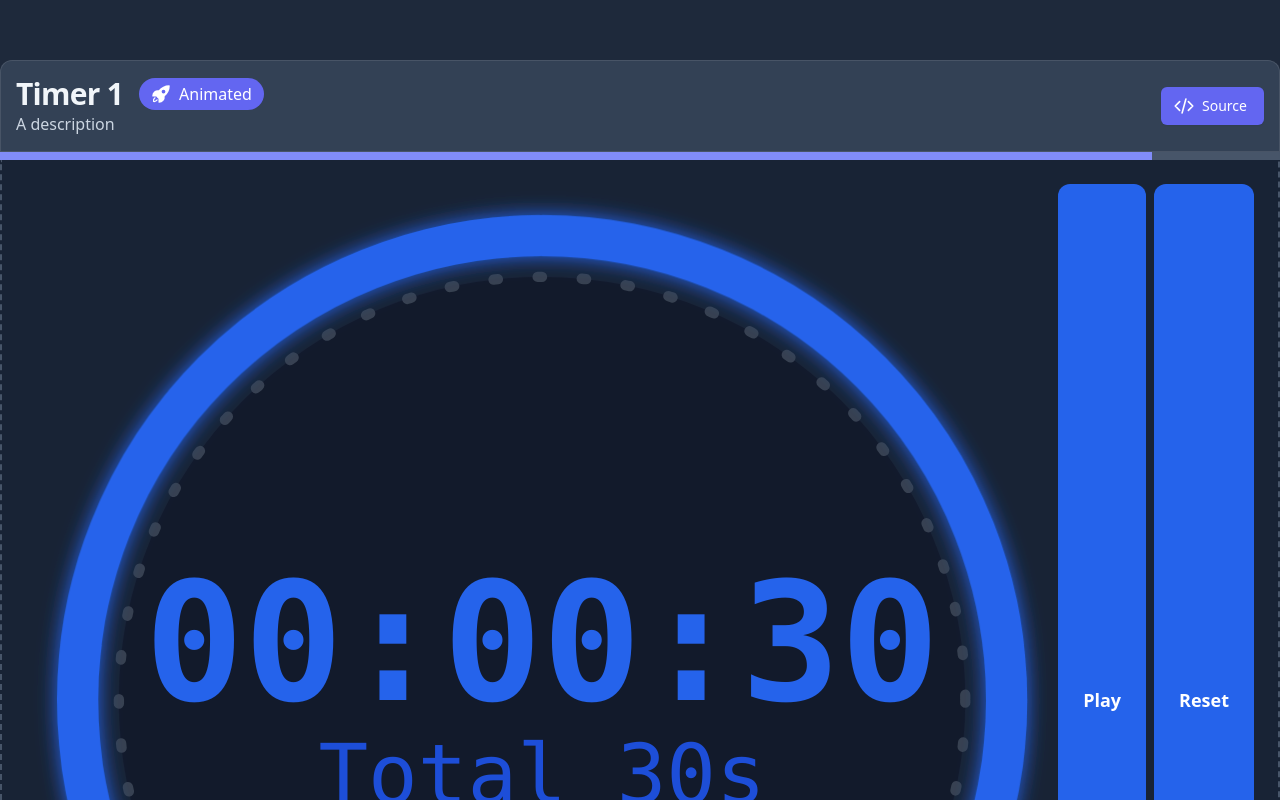
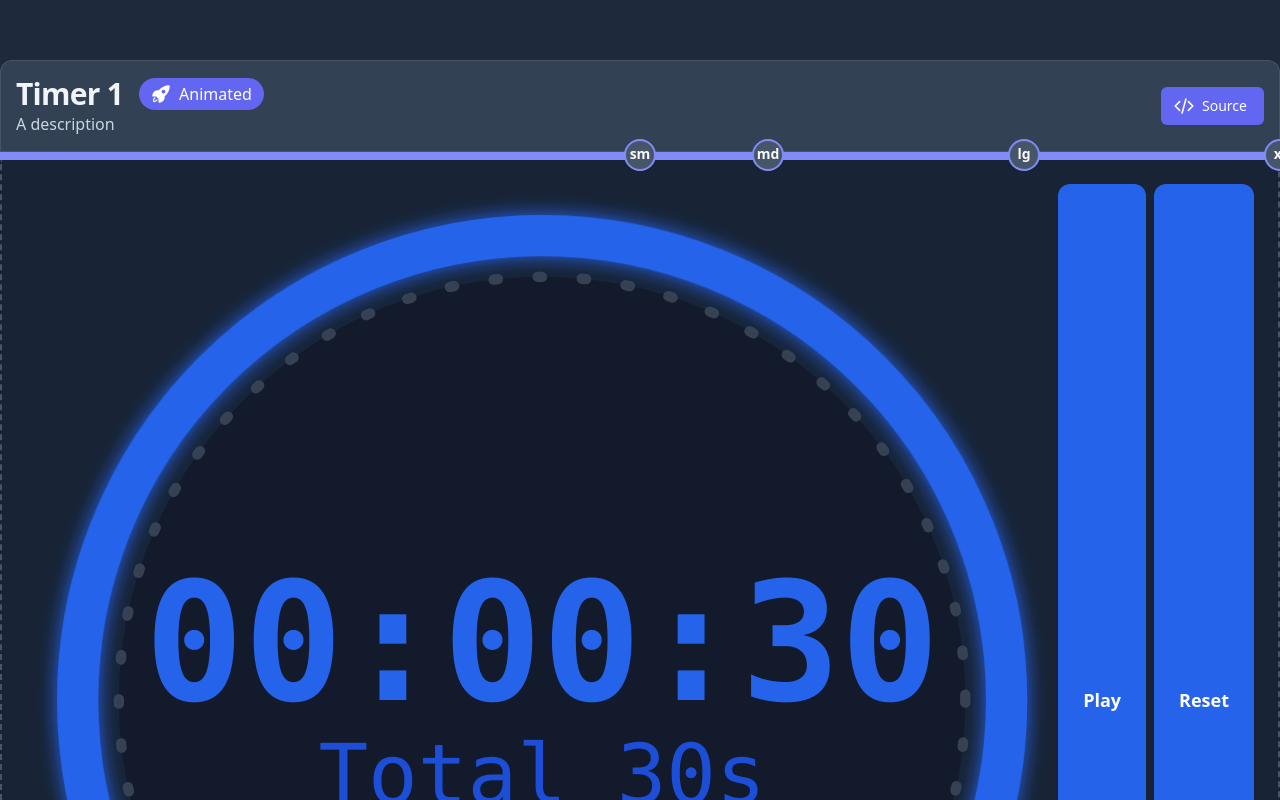
Before and after one commit to ZEBAS204/professional-looking-timers, a React (Vite) app: page / in a window 1280 px wide. Shown: the part 880-1680 px from the top of the page. Built offline with nearby package versions, Linux system fonts and the light colour scheme.

Commit message:
Show media breakpoints in showcase

```diff
--- a/src/components/atoms/resizable/resizable.module.css
+++ b/src/components/atoms/resizable/resizable.module.css
@@ -1,11 +1,19 @@
 .resizable {
-  @apply flex relative;
+	@apply flex relative;
 }
 
 .resizeHandle {
-  @apply absolute inset-y-0 left-full hidden cursor-ew-resize items-center px-2 sm:flex;
+	@apply absolute inset-y-0 left-full hidden cursor-ew-resize items-center px-2 sm:flex;
 }
 
 .resizeHandleIcon {
-  @apply h-8 w-1.5 rounded-full bg-slate-400 hover:bg-slate-300 transition duration-200;
+	@apply h-8 w-1.5 rounded-full bg-slate-400 hover:bg-slate-300 transition duration-200;
 }
+
+.breakpoint_active {
+	@apply flex absolute top-[-13px] border-2 bg-slate-600 rounded-full h-8 w-8 text-sm justify-center z-10 border-indigo-400;
+}
+
+.breakpoint_disabled {
+	@apply flex absolute top-[-13px] border-2 bg-slate-600 rounded-full h-8 w-8 text-sm justify-center z-10 border-slate-600;
+}
--- a/src/components/atoms/resizable/resizable.tsx
+++ b/src/components/atoms/resizable/resizable.tsx
@@ -2,6 +2,50 @@ import { useState, useEffect } from 'react'
 import { Resizable as ResizableComponent } from 'react-resizable'
 
 import styles from './resizable.module.css'
+
+const BREAKPOINTS = [
+	{
+		short_name: 'sm',
+		name: 'Extra small devices',
+		size: 640,
+	},
+	{
+		short_name: 'md',
+		name: 'Small devices',
+		size: 768,
+	},
+	{
+		short_name: 'lg',
+		name: 'Medium devices',
+		size: 1024,
+	},
+	{
+		short_name: 'xl',
+		name: 'Large devices',
+		size: 1280,
+	},
+]
+
+const Breakpoints = ({ width }) => (
+	<>
+		{BREAKPOINTS.map(({ short_name, name, size }) => (
+			<div
+				key={short_name}
+				title={name}
+				className={
+					width + 16 >= size
+						? styles.breakpoint_active
+						: styles.breakpoint_disabled
+				}
+				style={{ left: `${size - 16}px` }}
+			>
+				<span className="text-slate-50 font-bold absolute top-[10%]">
+					{short_name}
+				</span>
+			</div>
+		))}
+	</>
+)
 
 const ResizeHandle = (_, ref) => (
 	<div ref={ref} className={styles.resizeHandle}>
@@ -9,7 +53,11 @@ const ResizeHandle = (_, ref) => (
 	</div>
 )
 
-const Resizable = ({ children, initialWidth, ...props }) => {
+const ResizableWithBreakpoints = ({ children, ...props }) => {
+	return <ResizableComponent {...props}>{children}</ResizableComponent>
+}
+
+const Resizable = ({ children, initialWidth }) => {
 	const [width, setWidth] = useState(initialWidth)
 	const minResizableWidth = 200
 
@@ -24,7 +72,22 @@ const Resizable = ({ children, initialWidth, ...props }) => {
 	}, [initialWidth])
 
 	return (
-		<ResizableComponent
+		<>
+			<div
+				aria-hidden="true"
+				className="h-2 w-full bg-slate-600 hidden lg:flex"
+			>
+				<div
+					aria-hidden="true"
+					className="flex relative h-full bg-indigo-400 "
+					style={{
+						width: `${width}px`,
+					}}
+				>
+					<Breakpoints width={width} />
+				</div>
+			</div>
+			<ResizableWithBreakpoints
 				width={width}
 				height={0}
 				axis="x"
@@ -34,10 +97,10 @@ const Resizable = ({ children, initialWidth, ...props }) => {
 					width: width,
 				}}
 				className={styles.resizable}
-			{...props}
 			>
 				{children}
-		</ResizableComponent>
+			</ResizableWithBreakpoints>
+		</>
 	)
 }
 
--- a/src/components/atoms/showcase/showcase.tsx
+++ b/src/components/atoms/showcase/showcase.tsx
@@ -39,6 +39,7 @@ export default function ({
 						</h2>
 						<Tag icon={RocketLaunchIcon}>Animated</Tag>
 						<a
+							aria-hidden="true"
 							href={`#${id}`}
 							title="Copy link"
 							className="opacity-0 group-hover:opacity-100 transition duration-200 text-slate-400 hover:text-indigo-500"
@@ -65,10 +66,6 @@ export default function ({
 					</div>
 				</div>
 			</div>
-			<div aria-hidden="true" className="flex h-2 w-full bg-slate-600">
-				<div aria-hidden="true" className="flex h-full w-[90%] bg-indigo-400" />
-			</div>
-
 			<Resizable initialWidth={width}>
 				<div className="flex justify-center p-6 rounded-b-xl border-2 border-t-0 border-dashed border-slate-600 bg-dots-pattern bg-slate-900 bg-opacity-30">
 					{children}
```
Lines whose indentation alone changed are shown as unchanged.
